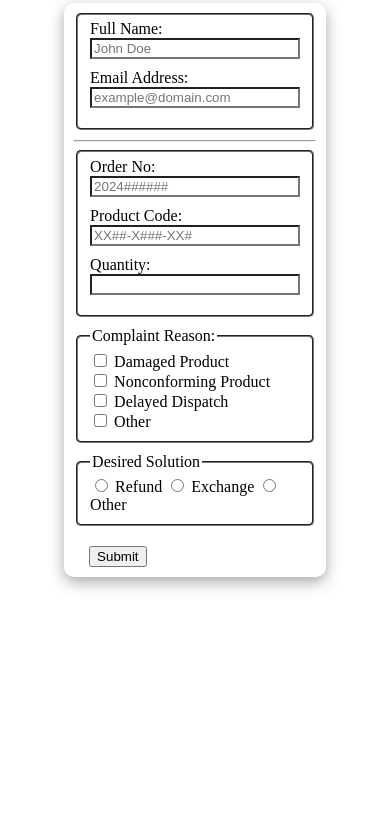
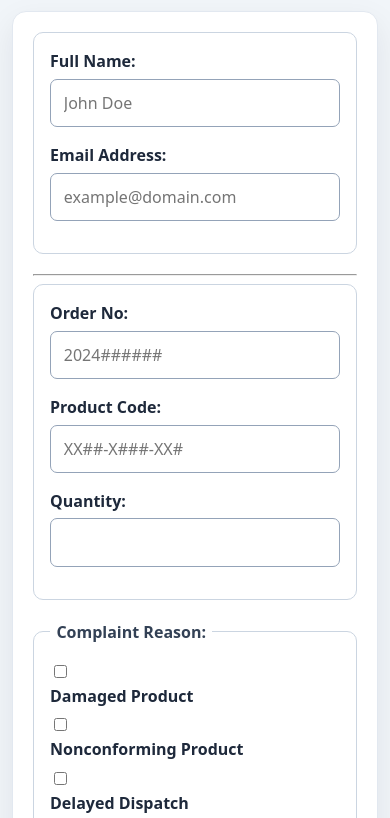
Before and after one commit to get-code-gif/Build-a-Customer-Complaint-Form, a plain HTML site: page index.html in a window 390 px wide. Shown: the part 77-895 px from the top of the page. Before the commit the page ends 844 px from the top, so only its background shows below. Drawn offline with Linux system fonts and the light colour scheme.

Commit message:
more polished, responsive version

```diff
--- a/styles.css
+++ b/styles.css
@@ -2,16 +2,30 @@
   box-sizing: border-box;
 }
 
+body {
+  margin: 0;
+  padding: 2rem 1rem;
+  background: #f1f5f9;
+  color: #1e293b;
+  font:
+    16px/1.5 system-ui,
+    sans-serif;
+}
+
 h1 {
+  margin: 0 0 1.5rem;
   text-align: center;
+  color: #0f172a;
 }
 
 #form {
-  max-width: 70%;
-  margin: auto;
-  border-radius: 10px;
-  box-shadow: rgba(0, 0, 0, 0.35) 0px 5px 15px;
-  padding: 10px;
+  width: min(100%, 760px);
+  margin: 0 auto;
+  padding: clamp(1.25rem, 4vw, 2rem);
+  background: #fff;
+  border: 1px solid #e2e8f0;
+  border-radius: 14px;
+  box-shadow: 0 12px 32px rgb(15 23 42 / 8%);
 }
 
 input {
@@ -19,64 +33,117 @@ input {
 }
 
 #personal-info input,
-#product-info input {
+#product-info input,
+textarea {
+  display: block;
   width: 100%;
-  margin-bottom: 10px;
+  margin: 0 0 1rem;
+  padding: 0.7rem 0.8rem;
+  border: 1px solid #94a3b8;
+  border-radius: 7px;
+  background: #fff;
+  color: inherit;
+  font: inherit;
+}
+
+input[type="checkbox"],
+input[type="radio"] {
+  accent-color: #2563eb;
+}
+
+textarea {
+  min-height: 120px;
+  resize: vertical;
+}
+
+input:focus-visible,
+textarea:focus-visible,
+button:focus-visible {
+  outline: 3px solid #bfdbfe;
+  outline-offset: 2px;
+  border-color: #2563eb;
 }
 
 fieldset {
-  margin-bottom: 10px;
-  border-radius: 5px;
-  border-color: rgb(118, 118, 118);
+  min-width: 0;
+  margin: 0 0 1.25rem;
+  padding: 1rem;
+  border: 1px solid #cbd5e1;
+  border-radius: 10px;
 }
 
-textarea {
-  width: 100%;
-  border-color: rgb(118, 118, 118);
+legend {
+  padding: 0 0.4rem;
+  font-weight: 700;
+  color: #334155;
 }
 
-#btn-container {
-  display: flex;
-  justify-content: space-between;
-  align-items: center;
+label {
+  display: block;
+  margin-bottom: 0.35rem;
+  font-weight: 600;
 }
 
-#submit-btn,
-#clear-btn {
-  margin: 10px 15px 0;
+#complaint-description-container {
+  display: none;
+  margin: 1rem 0;
+  padding: 1rem;
+  border: 1px solid #cbd5e1;
+  border-left: 4px solid #2563eb;
+  border-radius: 8px;
+  background: #f8fafc;
 }
 
 #solution-description-container {
   display: none;
 }
 
-#complaint-description-container {
-  display: none;
+#btn-container {
+  display: flex;
+  justify-content: flex-end;
+  gap: 0.75rem;
   margin-top: 1rem;
-  padding: 1rem;
-  border: 1px solid #cbd5e1;
-  border-left: 4px solid #2563eb;
-  border-radius: 8px;
-  background-color: #f8fafc;
 }
 
-#complaint-description-container label {
-  display: block;
-  margin-bottom: 0.5rem;
-  font-weight: 600;
+#submit-btn,
+#clear-btn {
+  padding: 0.7rem 1.1rem;
+  border: 0;
+  border-radius: 7px;
+  font: inherit;
+  font-weight: 700;
+  cursor: pointer;
+}
+
+#submit-btn {
+  background: #2563eb;
+  color: #fff;
+}
+
+#submit-btn:hover {
+  background: #1d4ed8;
+}
+
+#clear-btn {
+  background: #e2e8f0;
   color: #1e293b;
 }
 
-#complaint-description-container textarea {
-  min-height: 120px;
-  padding: 0.75rem;
-  border: 1px solid #94a3b8;
-  border-radius: 6px;
-  font: inherit;
-  resize: vertical;
+#clear-btn:hover {
+  background: #cbd5e1;
 }
 
-#complaint-description-container textarea:focus {
-  outline: 3px solid #bfdbfe;
-  border-color: #2563eb;
+@media (max-width: 480px) {
+  body {
+    padding: 1rem 0.75rem;
+  }
+
+  #btn-container {
+    flex-direction: column-reverse;
+  }
+
+  #submit-btn,
+  #clear-btn {
+    width: 100%;
+  }
 }
```
